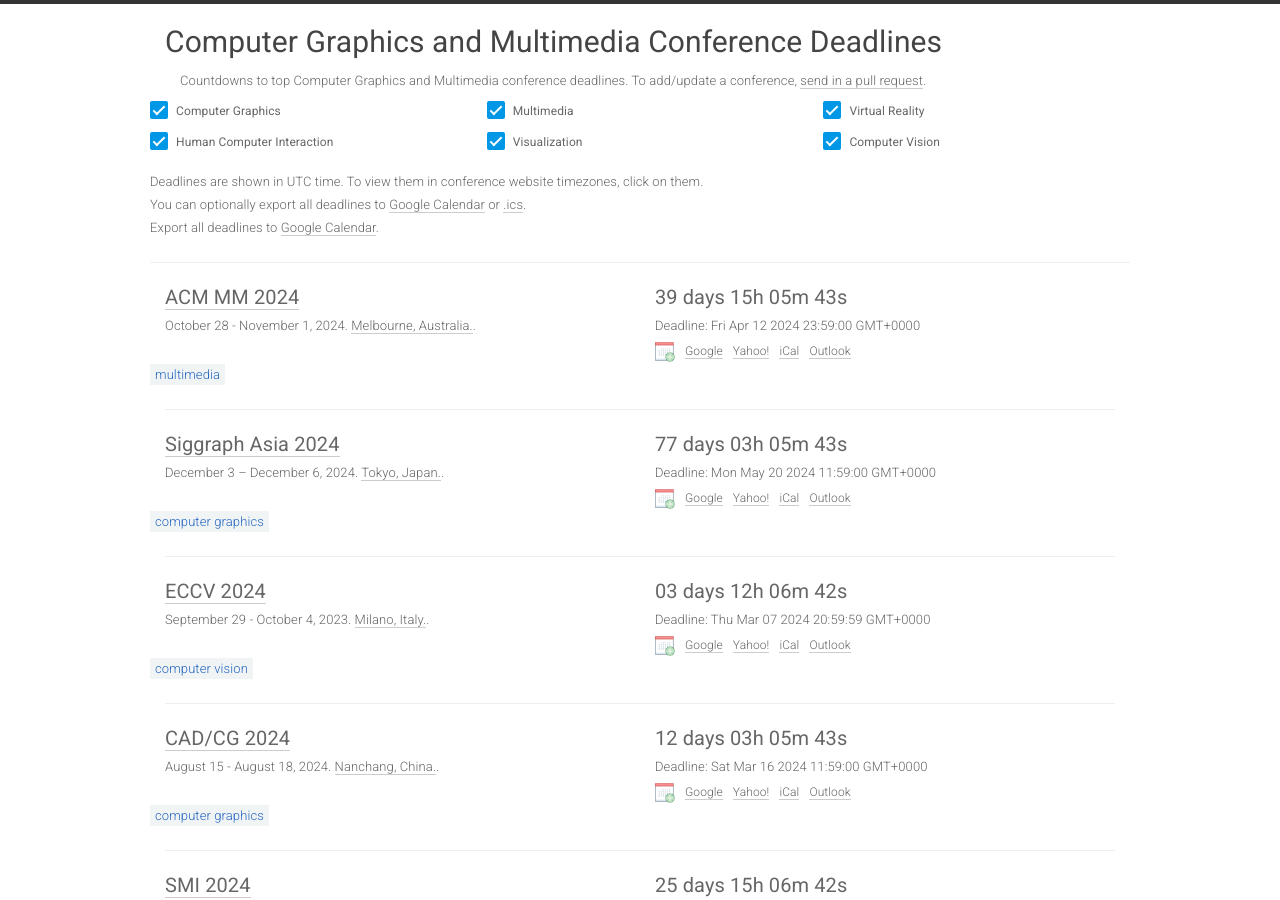
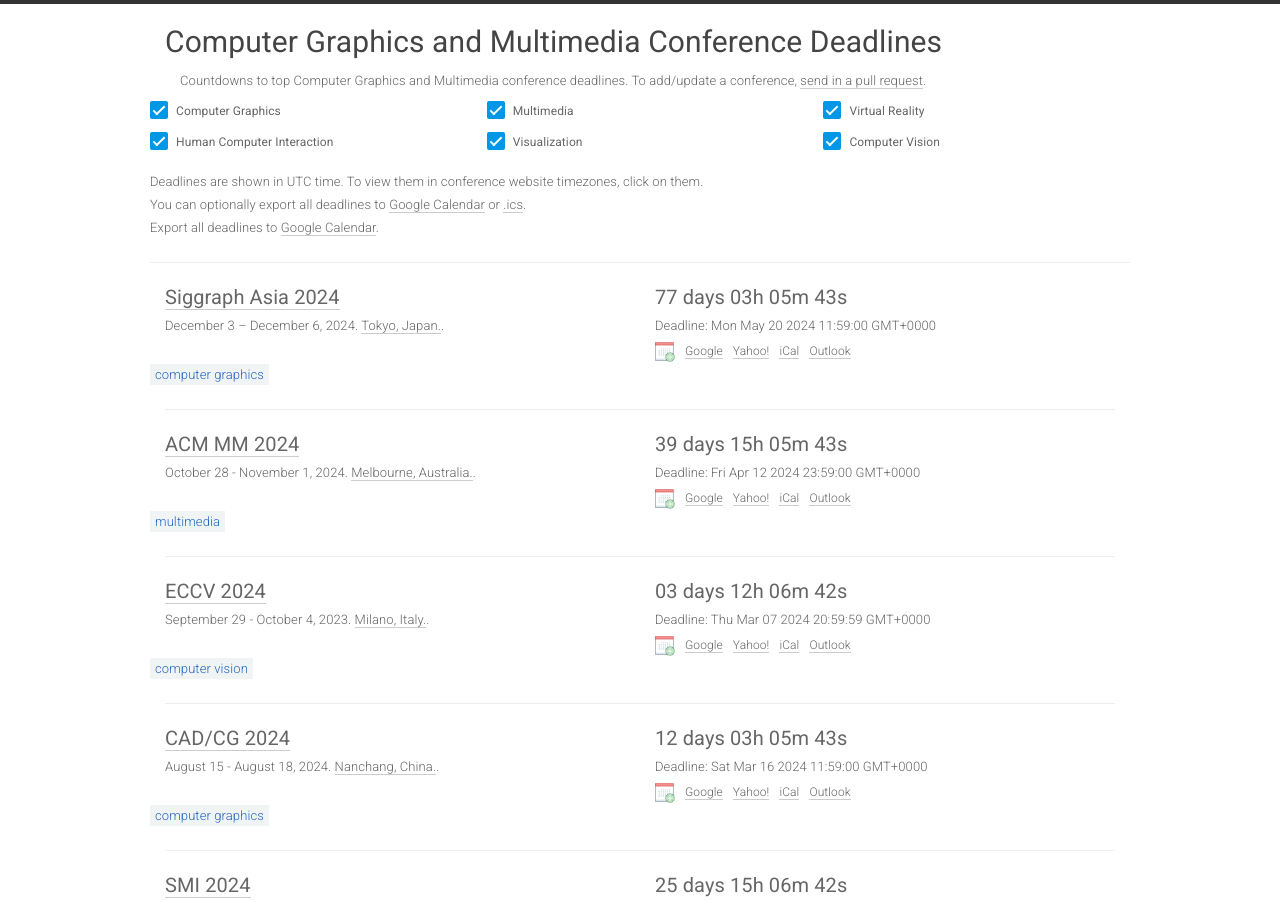
Before and after one commit to JianweiHu94/cgm-deadlines, a Jekyll site: the page built from index.html, in a window 1280 px wide and 900 px high. Built offline with Jekyll 4.4.1, drawn with Linux system fonts in a browser that asks for light colours; nearby versions of some CDN libraries; part of the change alters nothing that is shown.

```diff
--- a/_data/conferences.yml
+++ b/_data/conferences.yml
@@ -1,4 +1,17 @@
 ---
+
+
+
+- title: Siggraph Asia
+  year: 2024
+  id: sig_asisa2024
+  link: https://asia.siggraph.org/2024/
+  deadline: '2024-05-19 23:59:00'
+  timezone: UTC-12
+  date: December 3 – December 6, 2024
+  place: Tokyo, Japan.
+  sub: CG
+
 
 - title: ACM MM
   year: 2024
@@ -9,16 +22,6 @@
   date: October 28 - November 1, 2024
   place: Melbourne, Australia.
   sub: MM
-
-- title: Siggraph Asia
-  year: 2024
-  id: sig_asisa2024
-  link: https://asia.siggraph.org/2024/
-  deadline: '2024-05-19 23:59:00'
-  timezone: UTC-12
-  date: December 3 – December 6, 2024
-  place: Tokyo, Japan.
-  sub: CG
 
 - title: ECCV
   year: 2024
```
